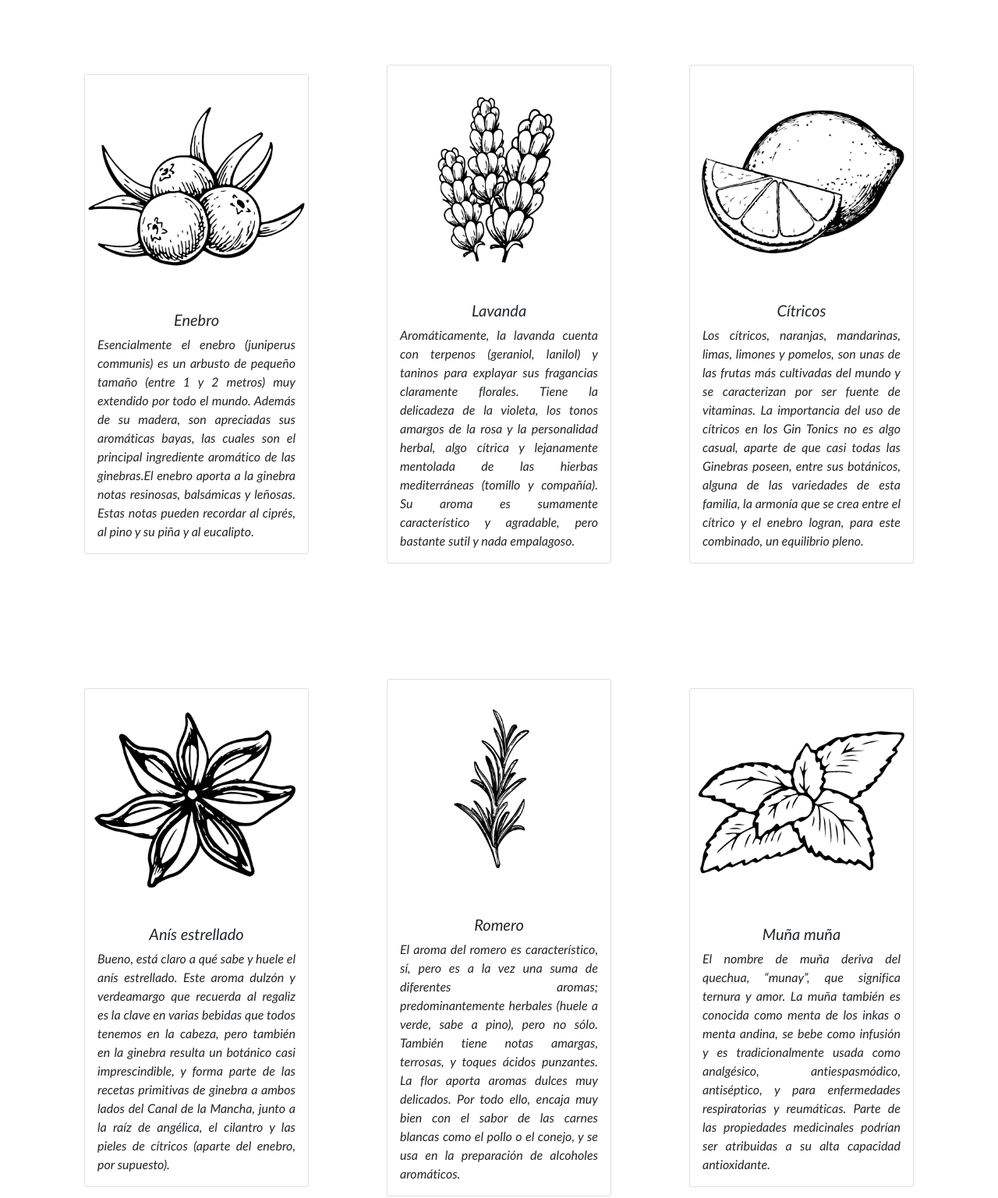
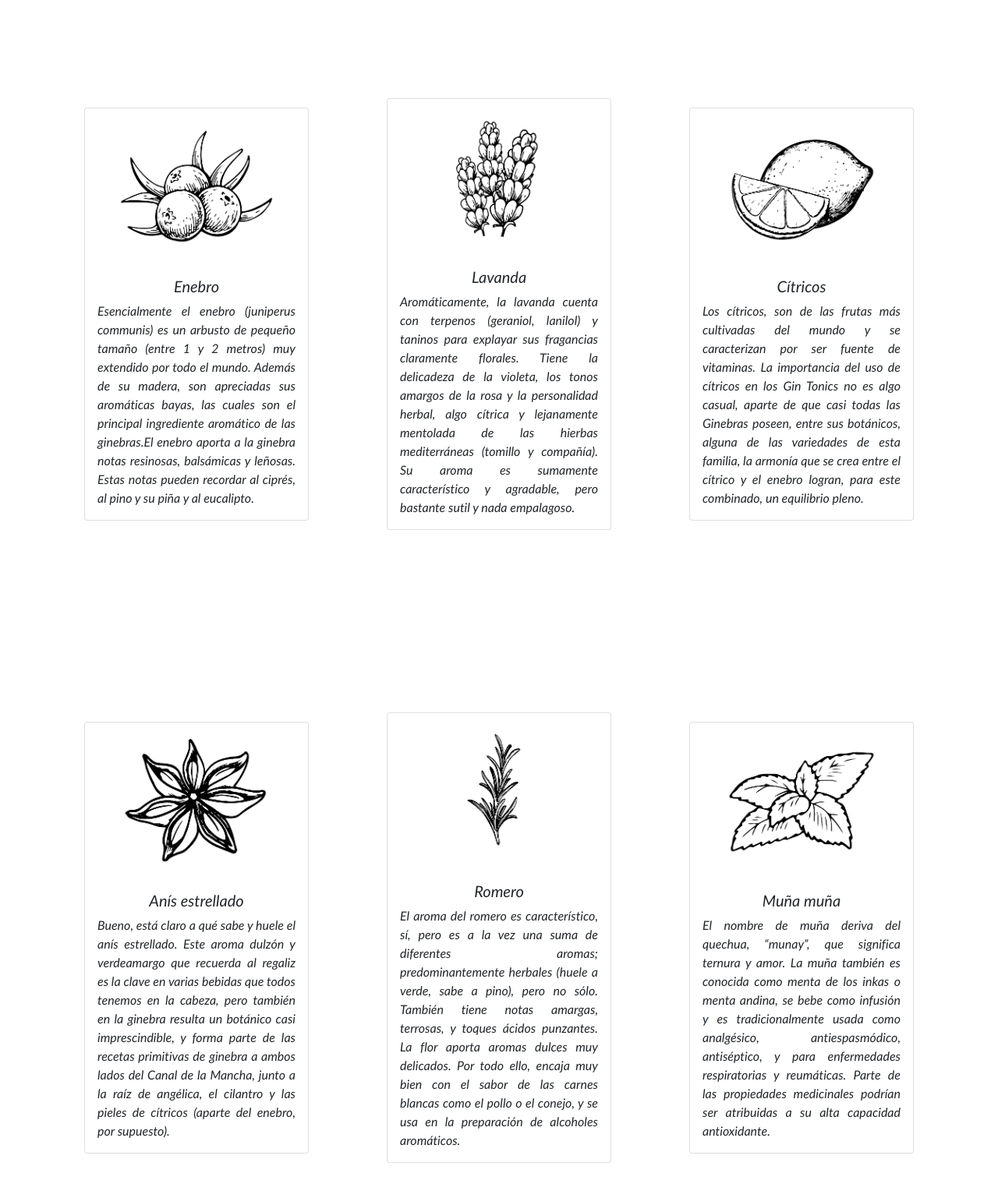
Before and after one commit to giomck/SirPipoFinal_Cosseddu, a website: page botanicos.html in a window 1280 px wide. Shown: the part 701-2238 px from the top of the page at 78% size. Drawn offline with nearby package versions, Linux system fonts and the light colour scheme.

Commit message:
correcciones en botanicos html

```diff
--- a/botanicos.html
+++ b/botanicos.html
@@ -5,7 +5,7 @@
     <meta http-equiv="X-UA-Compatible" content="IE=edge">
     <meta name="viewport" content="width=device-width, initial-scale=1.0">
     <meta name="description" content="Te mostramos los botanicos que utilizamos en la elaboración de nuestros gins">
-    <meta name="keywords" content="Sir Pipo Gin, enebro, cítrico, anis estrellado, pimienta de jamaica">
+    <meta name="keywords" content="Sir Pipo Gin, enebro, cítrico, anis estrellado, pimienta de jamaica, muña muña, rica rica, copa copa, romero, hibiscus, naranja, mandarina, pomelo, limón">
     <link href="https://cdn.jsdelivr.net/npm/bootstrap@5.1.3/dist/css/bootstrap.min.css" rel="stylesheet" integrity="sha384-1BmE4kWBq78iYhFldvKuhfTAU6auU8tT94WrHftjDbrCEXSU1oBoqyl2QvZ6jIW3" crossorigin="anonymous">
     <link rel="stylesheet" href="./css/style.css">
     <link rel="shortcut icon" href="./images/favicon_sir_pipo.png">
@@ -48,7 +48,7 @@
                 <div class="row">
                     <div class="botanicos-1 col-12">
                         <h1> botanicos </h1>
-                        <p>Los botanicos que utilizamos en la elaboración de nuestros Gins son seleccionados minuciosamente, con el fin de lograr un producto de calidad. Aquellos que se adaptan a la zona, son cultivados por nosotros de forma orgánica, otros son traidos del interior de la provincia de Salta y otros desde otras regiones.</p>
+                        <p>Los botanicos que utilizamos en la elaboración de nuestros Gins son seleccionados minuciosamente, con el fin de lograr un producto de calidad. Aquellos que se adaptan a la zona, son cultivados por nosotros de forma orgánica, otros son traidos del interior de la provincia de Salta y desde otras regiones del mundo.</p>
                     </div>
                 </div>
             </div>
@@ -56,46 +56,57 @@
         <section>
             <div class="botanicos-2 container-fluid">
                 <div class="botanicos-2_1 card" style="width: 18rem;">
+                    <div class="botanicos-2_1_1">
                         <img src="./images/enebro.png" class="card-img-top" alt="bayas_enebro">
-                    <div class="botanicos-2_1_1 card-body">
+                    </div>
+                    <div class="botanicos-2_1_2 card-body">
                         <h5>Enebro</h5>
                         <p class="card-text">Esencialmente el enebro (juniperus communis) es un arbusto de pequeño tamaño (entre 1 y 2 metros) muy extendido por todo el mundo. Además de su madera, son apreciadas sus aromáticas bayas, las cuales son el principal ingrediente aromático de las ginebras.El enebro aporta a la ginebra notas resinosas, balsámicas y leñosas. Estas notas pueden recordar al ciprés, al pino y su piña y al eucalipto.</p>
                     </div>
                 </div>
                 <div class="botanicos-2_2 card" style="width: 18rem;">
+                    <div class="botanicos-2_2_1">
                         <img src="./images/lavanda.png" class="card-img-top" alt="lavanda">
+                    </div>
                     <div class="botanicos-2_2_2 card-body">
                         <h5>Lavanda</h5>
                         <p class="card-text">Aromáticamente, la lavanda cuenta con terpenos (geraniol, lanilol) y taninos para explayar sus fragancias claramente florales. Tiene la delicadeza de la violeta, los tonos amargos de la rosa y la personalidad herbal, algo cítrica y lejanamente mentolada de las hierbas mediterráneas (tomillo y compañía). Su aroma es sumamente característico y agradable, pero bastante sutil y nada empalagoso.</p>
                     </div>
                 </div>
                 <div class="botanicos-2_3 card" style="width: 18rem;">
+                    <div class="botanicos-2_3_1">
                         <img src="./images/citricos.png" class="card-img-top" alt="naranja_limon_mandarina_pomelo">
-                    <div class="botanicos-2_3_3 card-body">
+                    </div>
+                    <div class="botanicos-2_3_2 card-body">
                         <h5>Cítricos</h5>
-                        <p class="card-text">Los cítricos, naranjas, mandarinas, limas, limones y pomelos, son unas de las frutas más cultivadas del mundo y se caracterizan por ser fuente de vitaminas. La importancia del uso de cítricos en los  Gin Tonics no es algo casual, aparte de que casi todas las Ginebras poseen, entre sus botánicos, alguna de las  variedades de esta familia, la armonía que se crea entre el cítrico y el enebro logran, para este combinado,  un equilibrio pleno.</p>
+                        <p class="card-text">Los cítricos, son de las frutas más cultivadas del mundo y se caracterizan por ser fuente de vitaminas. La importancia del uso de cítricos en los  Gin Tonics no es algo casual, aparte de que casi todas las Ginebras poseen, entre sus botánicos, alguna de las  variedades de esta familia, la armonía que se crea entre el cítrico y el enebro logran, para este combinado,  un equilibrio pleno.</p>
                     </div>
                 </div>
-
             </div>
-            <div class="botanicos-3">
+            <div class="botanicos-3 container-fluid">
                 <div class="botanicos-3_1 card" style="width: 18rem;">
+                    <div class="botanicos-3_1_1">
                         <img src="./images/anis_estrellado.png" class="card-img-top" alt="anis_estrellado">
-                    <div class="botanicos-3_1_1 card-body">
+                    </div>
+                    <div class="botanicos-3_1_2 card-body">
                         <h5>Anís estrellado</h5>
                         <p class="card-text">Bueno, está claro a qué sabe y huele el anís estrellado. Este aroma dulzón y verdeamargo que recuerda al regaliz es la clave en varias bebidas que todos tenemos en la cabeza, pero también en la ginebra resulta un botánico casi imprescindible, y forma parte de las recetas primitivas de ginebra a ambos lados del Canal de la Mancha, junto a la raíz de angélica, el cilantro y las pieles de cítricos (aparte del enebro, por supuesto).</p>
                     </div>
                 </div>
                 <div class="botanicos-3_2 card" style="width: 18rem;">
+                    <div class="botanicos-3_2_1">
                         <img src="./images/romero.png" class="card-img-top" alt="romero">
+                    </div>
                     <div class="botanicos-3_2_2 card-body">
                         <h5>Romero</h5>
                         <p class="card-text">El aroma del romero es característico, sí, pero es a la vez una suma de diferentes aromas; predominantemente herbales (huele a verde, sabe a pino), pero no sólo. También tiene notas amargas, terrosas, y toques ácidos punzantes. La flor aporta aromas dulces muy delicados. Por todo ello, encaja muy bien con el sabor de las carnes blancas como el pollo o el conejo, y se usa en la preparación de alcoholes aromáticos.</p>
                     </div>
                 </div>
                 <div class="botanicos-3_3 card" style="width: 18rem;">
+                    <div class="botanicos-3_3_1">
                         <img src="./images/muña.png" class="card-img-top" alt="muña_muña">
-                    <div class="botanicos-3_3_3 card-body">
+                    </div>
+                    <div class="botanicos-3_3_2 card-body">
                         <h5>Muña muña</h5>
                         <p class="card-text">El nombre de muña deriva del quechua, “munay”, que significa ternura y amor. La muña también es conocida como menta de los inkas o menta andina, se bebe como infusión y es tradicionalmente usada como analgésico, antiespasmódico, antiséptico, y para enfermedades respiratorias y reumáticas. Parte de las propiedades medicinales podrían ser atribuidas a su alta capacidad antioxidante.</p>
                     </div>
--- a/scss/pages/_botanicos.scss
+++ b/scss/pages/_botanicos.scss
@@ -25,38 +25,37 @@
     @include flex(row,center,center);
     flex-wrap: wrap;
     gap: 100px;
-    .botanicos-2_1_1 p{
+    .botanicos-2_1_1{
+        display: flex;
+        justify-content: center;
+        img{
+            width: 200px;
+            height: auto;
+        }
+    }
+    .botanicos-2_1_2 p{
         @include font(1rem, none, none, italic);
         text-align: justify;
+    }
+    .botanicos-2_2_1{
+        @extend .botanicos-2_1_1;
+        img{
+            width: 200px;
+            height: auto;
+        }
     }
     .botanicos-2_2_2 p{
         @include font(1rem, none, none, italic);
         text-align: justify;
     }
-    .botanicos-2_3_3 p{
-        @include font(1rem, none, none, italic);
-        text-align: justify;
+    .botanicos-2_3_1{
+        @extend .botanicos-2_1_1;
+        img{
+            width: 200px;
+            height: auto;
+        }
     }
-    h5{
-        @include font (20px,none,none,italic);
-        text-align: center;
-    }
-
-}
-.botanicos-3{
-    height: 100vh;
-    @include flex(row,center,center);
-    flex-wrap: wrap;
-    gap: 100px;
-    .botanicos-3_1_1 p{
-        @include font(1rem, none, none, italic);
-        text-align: justify;
-    }
-    .botanicos-3_2_2 p{
-        @include font(1rem, none, none, italic);
-        text-align: justify;
-    }
-    .botanicos-3_3_3 p{
+    .botanicos-2_3_2 p{
         @include font(1rem, none, none, italic);
         text-align: justify;
     }
@@ -65,3 +64,47 @@
         text-align: center;
     }
 }
+.botanicos-3{
+    height: 100vh;
+    @include flex(row,center,center);
+    flex-wrap: wrap;
+    gap: 100px;
+    .botanicos-3_1_1{
+        display: flex;
+        justify-content: center;
+        img{
+            width: 200px;
+            height: auto;
+        }
+    }
+    .botanicos-3_1_2 p{
+        @include font(1rem, none, none, italic);
+        text-align: justify;
+    }
+    .botanicos-3_2_1{
+        @extend .botanicos-3_1_1;
+        img{
+            width: 200px;
+            height: auto;
+        }
+    }
+    .botanicos-3_2_2 p{
+        @include font(1rem, none, none, italic);
+        text-align: justify;
+    }
+    .botanicos-3_3_1{
+        @extend .botanicos-3_1_1;
+        img{
+            width: 200px;
+            height: auto;
+        }
+    }
+    .botanicos-3_3_2 p{
+        @include font(1rem, none, none, italic);
+        text-align: justify;
+    }
+    h5{
+        @include font (20px,none,none,italic);
+        text-align: center;
+    }
+}
--- a/scss/pages/_elaboracion.scss
+++ b/scss/pages/_elaboracion.scss
@@ -106,7 +106,6 @@ $colores: (blanco: whitesmoke, dorado: #8A7D5C, rojo: #841617);
             img{
                 width: 350px;
                 height: auto;
-
             }
         }
     }
@@ -122,7 +121,6 @@ $colores: (blanco: whitesmoke, dorado: #8A7D5C, rojo: #841617);
             img{
                 width: 350px;
                 height: auto;
-
             }
         }
     }
```
Also changed, not shown: css/style.css. Lines whose indentation alone changed are shown as unchanged.
